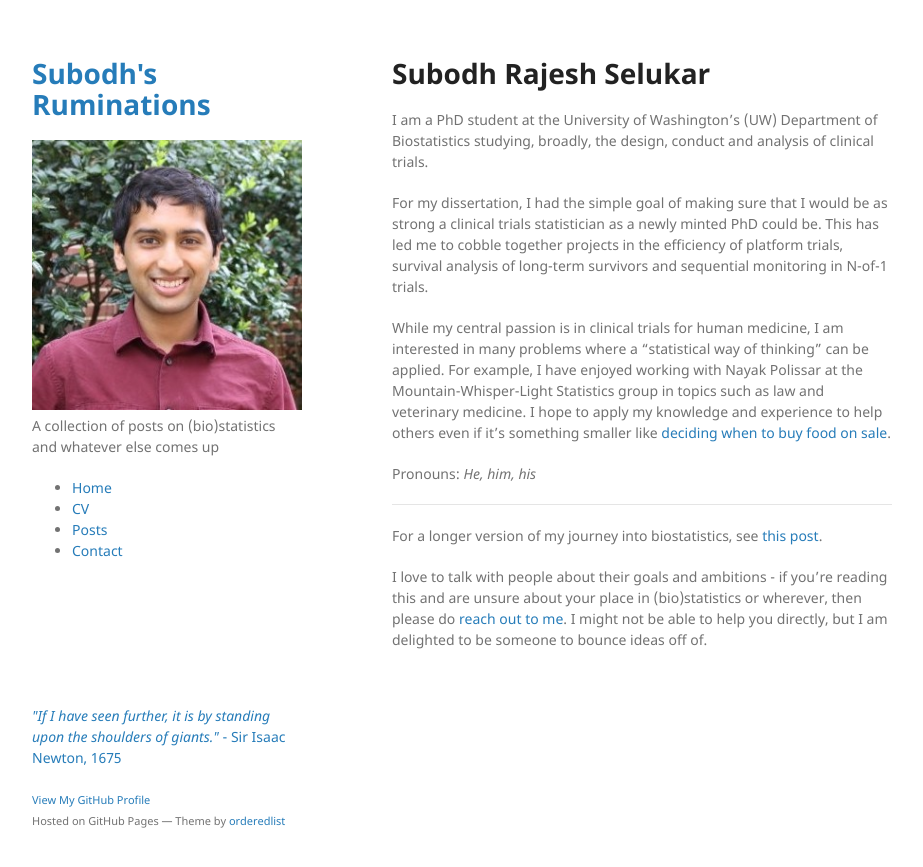
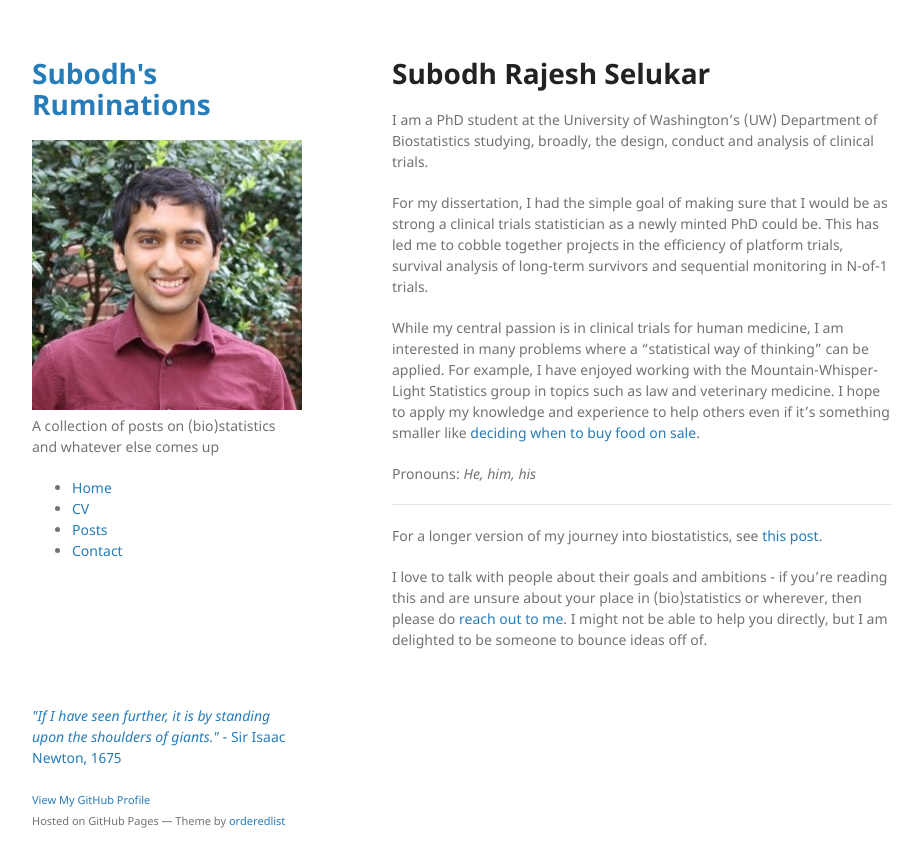
Before and after one commit to srselukar/srselukar.github.io, a Jekyll site: the page built from index.md, in a window 1280 px wide. Shown: the top 867 px of the page, without its empty margins (178-1101 px from the left). Built offline with Jekyll 4.4.1, drawn with Linux system fonts in a browser that asks for light colours.

Commit message:
quick fix for nayak

```diff
--- a/index.md
+++ b/index.md
@@ -9,7 +9,7 @@ I am a PhD student at the University of Washington's (UW) Department of Biostati
 
 For my dissertation, I had the simple goal of making sure that I would be as strong a clinical trials statistician as a newly minted PhD could be. This has led me to cobble together projects in the efficiency of platform trials, survival analysis of long-term survivors and sequential monitoring in N-of-1 trials.
 
-While my central passion is in clinical trials for human medicine, I am interested in many problems where a "statistical way of thinking" can be applied. For example, I have enjoyed working with Nayak Polissar at the Mountain-Whisper-Light Statistics group in topics such as law and veterinary medicine. I hope to apply my knowledge and experience to help others even if it's something smaller like [deciding when to buy food on sale](/when-to-buy).
+While my central passion is in clinical trials for human medicine, I am interested in many problems where a "statistical way of thinking" can be applied. For example, I have enjoyed working with the Mountain-Whisper-Light Statistics group in topics such as law and veterinary medicine. I hope to apply my knowledge and experience to help others even if it's something smaller like [deciding when to buy food on sale](/when-to-buy).
 
 Pronouns: *He, him, his*
 
```
